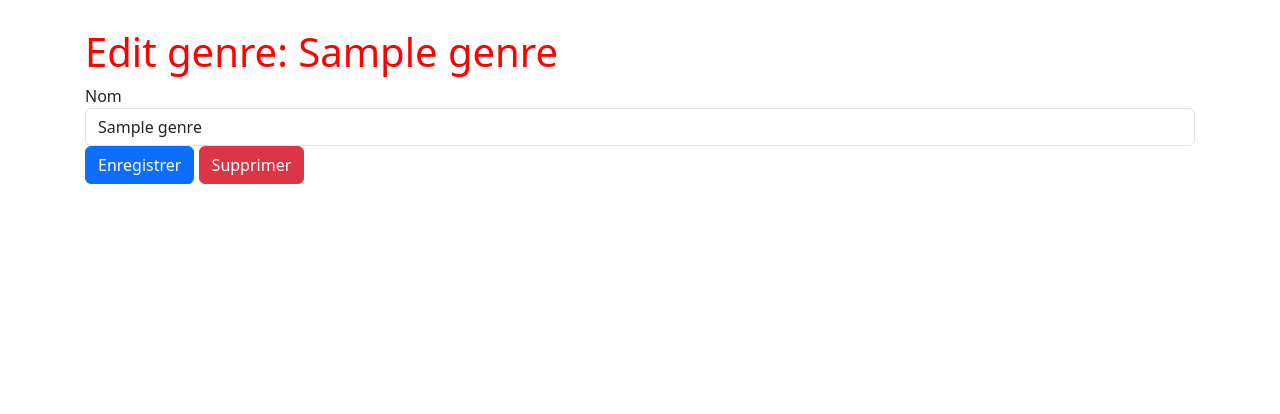
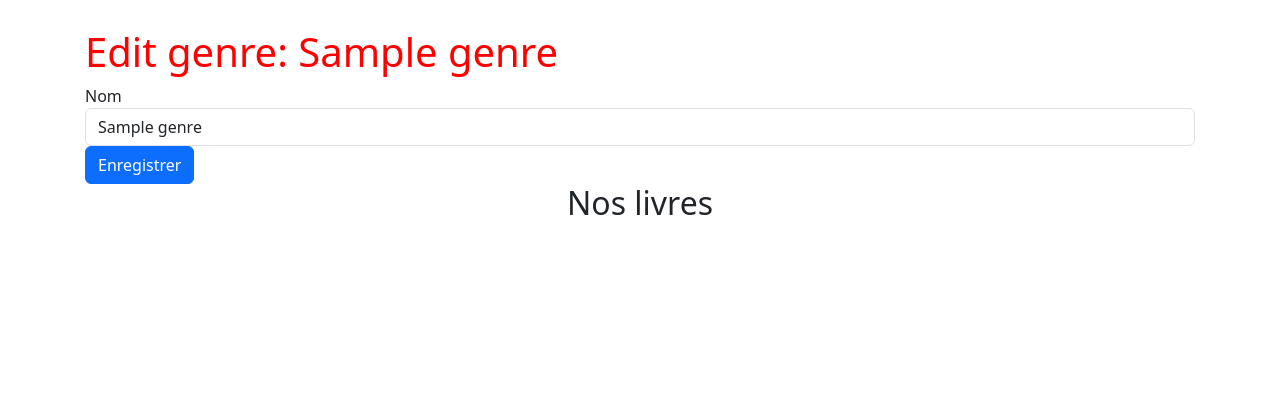
Before and after one commit to alexisnisol/tuto-flask, a Flask app: a page that uses tuto/templates/genres/edit_genre.html in a window 1280 px wide. Shown: the part 56-470 px from the top of the page. Run offline with Flask 3, Linux system fonts and the light colour scheme; a user stored in the database is signed in; tables that the repository leaves empty hold one stand-in row (values such as "Sample post"); some libraries are stand-ins or nearby versions.

Commit message:
affichage de la liste des livres du genre dans le edit genre

```diff
--- a/tuto/templates/genres/edit_genre.html
+++ b/tuto/templates/genres/edit_genre.html
@@ -28,7 +28,14 @@
     {% endif %}
     {% if current_user.is_authenticated %}
         <input class="btn btn-primary" type="submit" name="action" value="Enregistrer">
-        <input class="btn btn-danger" type="submit" name="action" value="Supprimer">
     {% endif %}
 </form>
+<div class="sample">
+    <h2>Nos livres</h2>
+    {% for book in books %}
+    <a href="{{ url_for('detail', id=book.id)}}">
+        <img src="{{ url_for('static', filename='images/'+book.image)}}" alt="{{book.title}}" title="{{book.title}}" width="100" height="150">
+    </a>
+    {% endfor %}
+</div>
 {% endblock %}
--- a/tuto/views/views.py
+++ b/tuto/views/views.py
@@ -411,4 +411,5 @@ def edit_genre(name):
         genre.name = f.name.data
         db.session.commit()
         return redirect(url_for("genres"))
-    return render_template("genres/edit_genre.html", genre=genre, form=f)
+    les_livres = Book.query.filter(Book.genres.any(name=name)).all()
+    return render_template("genres/edit_genre.html", genre=genre, form=f, books=les_livres)
```
